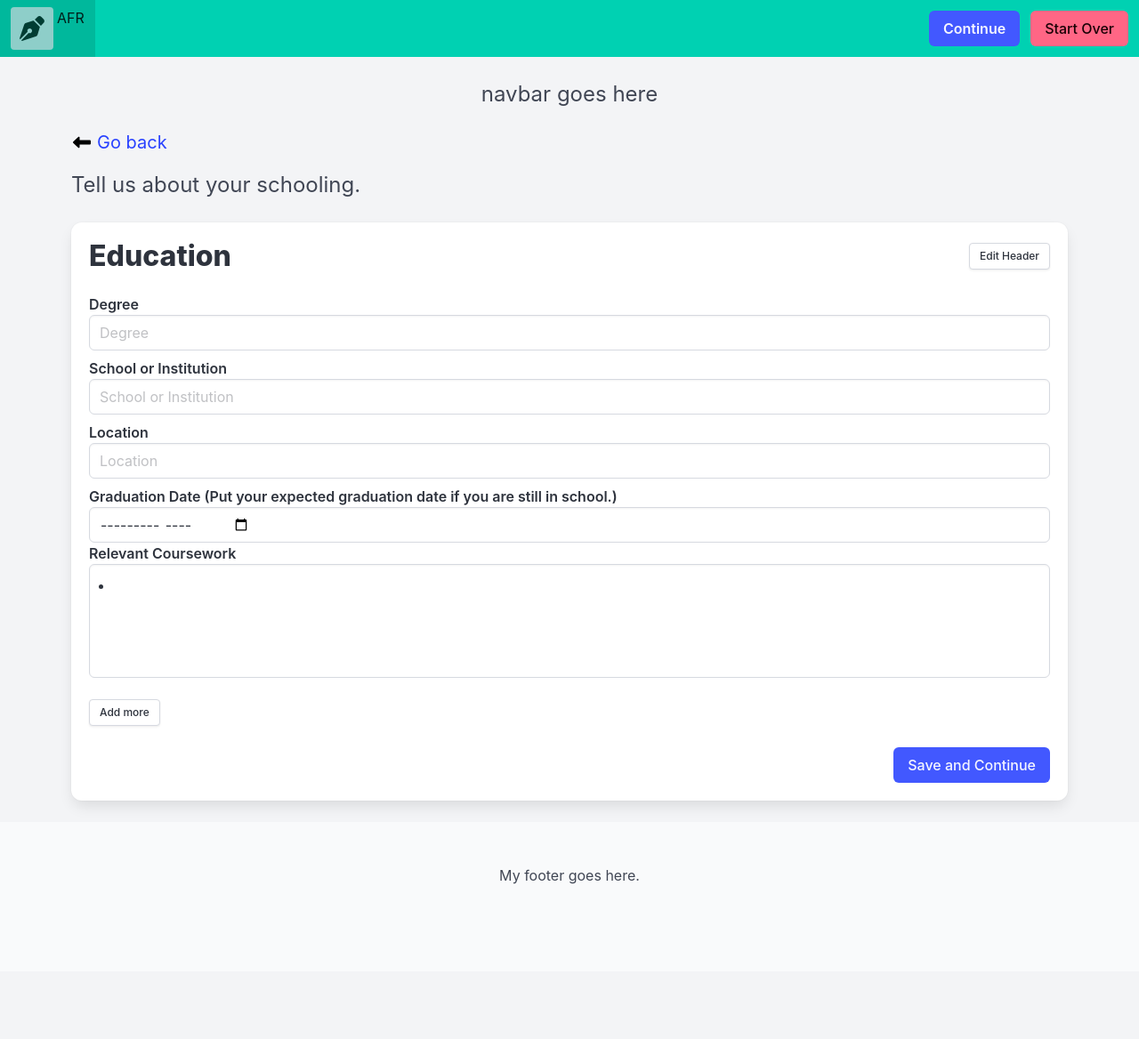
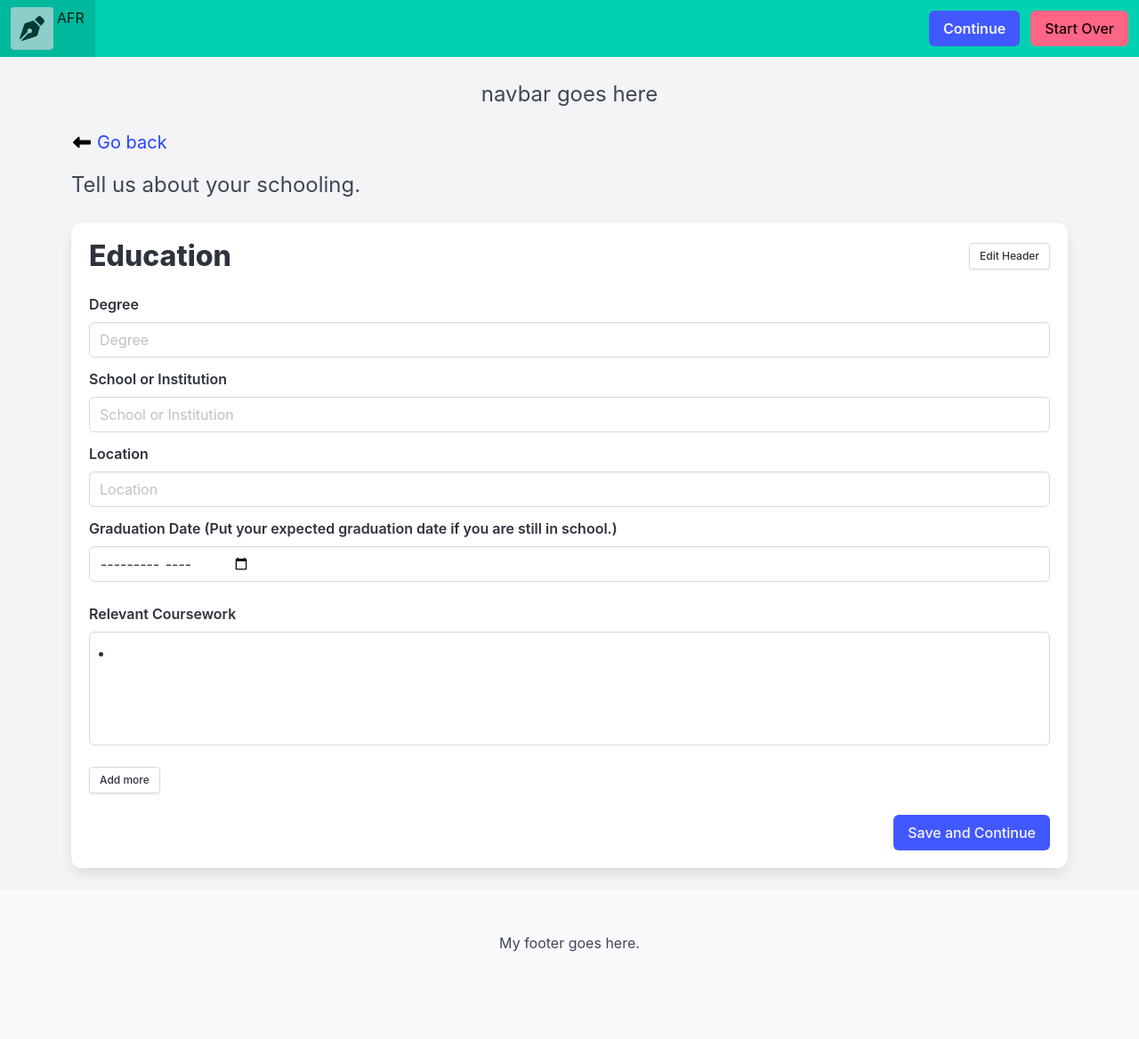
Before and after one commit to HeirOfNorton/alwaysfreeresume, a Jekyll site: the page built from pages/education.html, in a window 1280 px wide. Shown: the whole page at 89% size. Built offline with Jekyll 4.4.1, drawn with Linux system fonts in a browser that asks for light colours; before the commit the page ends 1092 px from its top, so only the background shows below that.

Commit message:
Cleaned up and Bulma-ized the Item form layout.

```diff
--- a/_includes/items.html
+++ b/_includes/items.html
@@ -1,81 +1,105 @@
-
+<div class="field">
     <label class="label">
         {{ include.vars.item-name }}
+    </label>
+    <div class="control">
         <input
             class="input"
             type="text"
             name="{{ include.vars.item-name }}"
             placeholder="{{ include.vars.item-name }}"
         >
-                </label>
+    </div>
+</div>
+
 {% if include.vars.org %}
+<div class="field">
     <label class="label">
         {{ include.vars.org }}
+    </label>
+    <div class="control">
         <input
             class="input"
             type="text"
             name="{{ include.vars.org }}"
             placeholder="{{ include.vars.org }}"
         >
-                </label>
+    </div>
+</div>
 {% endif %}
+
 {% if include.vars.location %}
+<div class="field">
     <label class="label">
         {{ include.vars.location }}
+    </label>
+    <div class="control">
         <input
             class="input"
             type="text"
             name="{{ include.vars.location }}"
             placeholder="{{ include.vars.location }}"
         >
-                </label>
+    </div>
+</div>
 {% endif %}
+
+
 {% if include.vars.dates %}
-                <div>
+    <div class="columns">
         {% if include.vars.dates.start %}
+            <div class="column">
+                <div class="field">
                     <label class="label">
                         {{ include.vars.dates.start }}
+                    </label>
+                    <div class="control">
                         <input
                             class="input"
                             type="month"
                             name="{{ include.vars.dates.start }}"
                         >
-                        </label>
-                    {% endif %}
-                    {% if include.vars.dates.current %}
-                        <label class="label">
-                            {{ include.vars.dates.current }}
-                            <input
-                                type="checkbox"
-                                name="current"
-                            >
-                        </label>
+                    </div>
+                </div>
+            </div>
         {% endif %}
         {% if include.vars.dates.end %}
+            <div class="column">
+                <div class="field">
                     <label class="label">
                         {{ include.vars.dates.end }}
+                    </label>
+                    <div class="control">
                         <input
                             class="input"
                             type="month"
                             name="{{ include.vars.dates.end }}"
                         >
+                    </div>
+                    {% if include.vars.dates.current %}
+                    <label class="checkbox is-small">
+                        <input
+                            type="checkbox"
+                            name="current"
+                        >
+                        {{ include.vars.dates.current }}
                     </label>
                     {% endif %}
                 </div>
+            </div>
         {% endif %}
+    </div>
+{% endif %}
+
 {% if include.vars.subitems %}
+<div class="field">
     <label class="label">
         {{ include.vars.subitems }}
-                    <!--
-                    <input
-                        type="text"
-                        name="{{ include.vars.subitems }}"
-                        placeholder="{{ include.vars.subitems }}"
-                    />
-                    <button>Add more</button>
-                    -->
+    </label>
+    <div class="control">
         <div class="textarea" contenteditable="true">
             <div style="display: list-item; list-style-type: disc; list-style-position: outside; margin-left: 1em;"></div>
         </div>
-                </label>
+    </div>
+</div>
 {% endif %}
--- a/_layouts/form.html
+++ b/_layouts/form.html
@@ -45,6 +45,11 @@ layout: page
                 {% endif %}
             </div>
         </header>
+        {% if form.intro -%}
+            <div class="block my-3 is-size-5">
+                <p>{{ form.intro }}</p>
+            </div>
+        {%- endif %}
         <div class="block">
         {% case form.type %}
             {% when 'contact' %}
--- a/pages/review.html
+++ b/pages/review.html
@@ -1,7 +1,7 @@
 ---
 layout: page
 title: Review
-previous: /photo/
+previous: /extras/
 permalink: /review/
 navbar: 9
 ---
```
Lines whose indentation alone changed are shown as unchanged.
